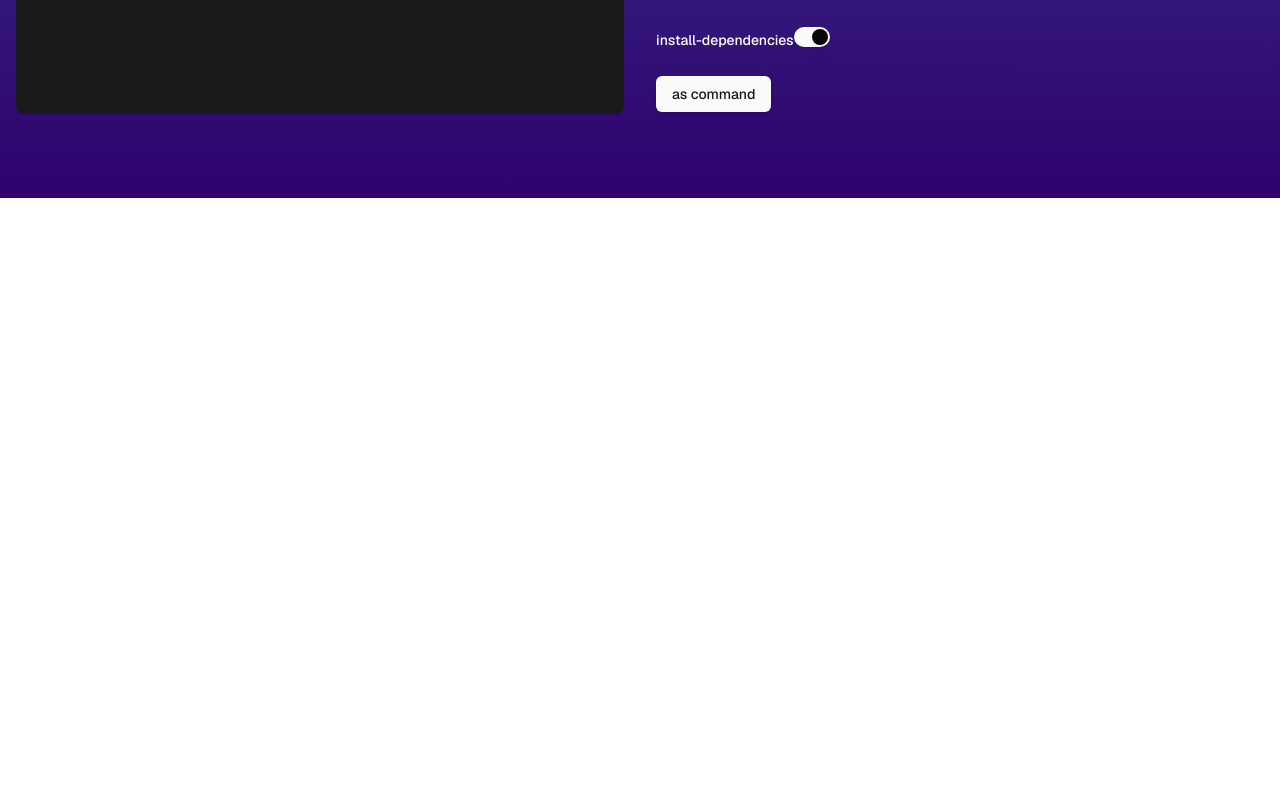
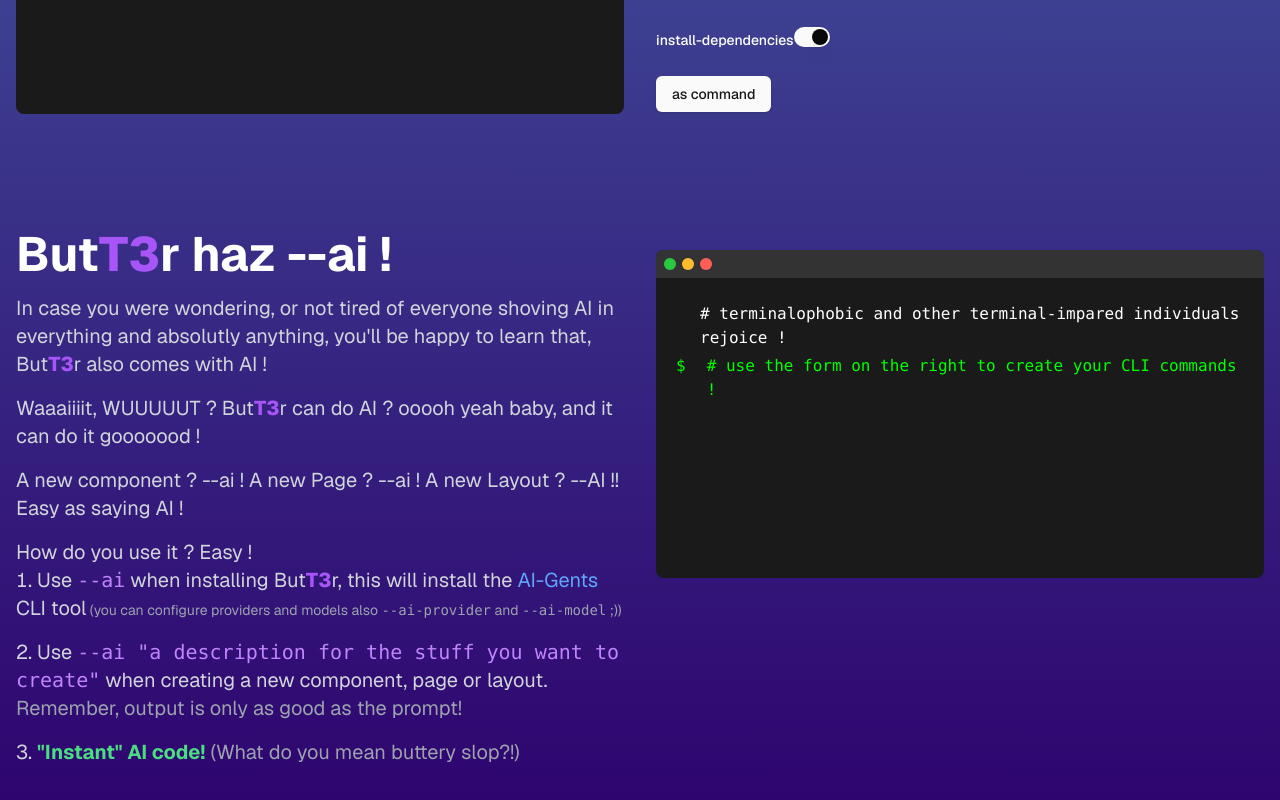
Before and after one commit to DimitriGilbert/ButT3r, a Next.js app in the folder butter.dev/: page / in a window 1280 px wide. Shown: the part 1460-2260 px from the top of the page. Before the commit the page ends 1658 px from the top, so only its background shows below. Built offline with nearby package versions, Linux system fonts and the light colour scheme.

Commit message:
[feat] --ai-example for component, page and layout

```diff
--- a/butter.dev/src/app/page.tsx
+++ b/butter.dev/src/app/page.tsx
@@ -12,6 +12,8 @@
 import { useState } from "react";
 import { Clickodrome } from "~/components/clickodrome";
 import { OutgoingLink } from "~/components/ui/outgoing-link";
+import Link from "next/link";
+import { GlowLink } from "~/components/ui/glow-link";
 
 export default function HomePage() {
   const [terminalCommands, setTerminalCommands] = useState<
@@ -26,7 +28,7 @@
     <main className="mt-12 flex min-h-screen flex-col items-center text-white">
       <Hero />
       <div className="container flex flex-col items-center gap-8 px-4 py-8">
-        <section className="grid grid-cols-1 gap-4 sm:grid-cols-2 md:gap-8 py-8">
+        <section className="grid grid-cols-1 gap-4 py-8 sm:grid-cols-2 md:gap-8">
           <OutgoingLink
             href="https://github.com/DimitriGilbert/ButT3r"
             className="rounded-xl bg-white/10 text-white hover:bg-white/20"
@@ -70,8 +72,8 @@
                 </HoverCardContent>
               </HoverCard>{" "}
               hiatus, I have lots of opinions and absolutly no insights ! So,
-              I've done my best to steal others work's and shove it into this CLI
-              tool !
+              I've done my best to steal others work's and shove it into this
+              CLI tool !
             </div>
             <div className="text-base text-gray-300 md:text-xl">
               It is written in bash (arguably the most amazing programming
@@ -121,6 +123,70 @@
             <Clickodrome onSubmit={handleSubmit} />
           </div>
         </section>
+        <section className="grid w-full grid-cols-1 gap-8 py-8 sm:grid-cols-2">
+          <div className="flex flex-col gap-4">
+            <h2 className="text-3xl font-bold text-white md:text-5xl">
+              But
+              <T3Link />r haz --ai !
+            </h2>
+            <div className="text-base text-gray-300 md:text-xl">
+              In case you were wondering, or not tired of everyone shoving AI in
+              everything and{" "}
+              <HoverCard>
+                <HoverCardTrigger>absolutly anything</HoverCardTrigger>
+                <HoverCardContent className="bg-gray-800 text-white">
+                  And I trully mean,{" "}
+                  <Link href="https://buttplug.io/">ANYTHING !</Link>
+                </HoverCardContent>
+              </HoverCard>
+              , you'll be happy to learn that, But
+              <T3Link />r also comes with AI !
+            </div>
+            <div className="text-base text-gray-300 md:text-xl">
+              Waaaiiiit, WUUUUUT ? But
+              <T3Link />r can do AI ? ooooh yeah baby, and it can do it gooooood
+              !
+            </div>
+            <div className="text-base text-gray-300 md:text-xl">
+              A new component ? --ai ! A new Page ? --ai ! A new Layout ? --AI
+              !! Easy as saying AI !
+            </div>
+            <div className="text-base text-gray-300 md:text-xl">
+              How do you use it ? Easy !
+              <ol className="space-y-4 list-decimal list-inside">
+                <li className="text-gray-300">
+                    Use <span className="font-mono text-purple-400">--ai</span> when installing But
+                    <T3Link />
+                    r, this will install the{" "}
+                    <GlowLink href="https://github.com/DimitriGilbert/ai-gents" className="text-blue-400 hover:text-blue-300">
+                      AI-Gents
+                    </GlowLink>{" "}CLI tool
+                    <span className="text-sm text-gray-400"> (you can configure providers and models also <span className="font-mono">--ai-provider</span> and <span className="font-mono">--ai-model</span> ;))</span>
+                </li>
+                <li className="text-gray-300">
+                  Use <span className="font-mono text-purple-400">--ai "a description for the stuff you want to create"</span> when creating a new component, page or layout. <span className="text-gray-400">Remember, output is only as good as the prompt!</span>
+                </li>
+                <li className="text-gray-300">
+                  <span className="font-bold text-green-400">"Instant" AI code!</span> <span className="text-gray-400">(What do you mean buttery slop?!)</span>
+                </li>
+              </ol>
+            </div>
+          </div>
+          <div className="flex flex-col gap-4">
+            <TerminalSimulator
+              startLine="# terminalophobic and other terminal-impared individuals rejoice !"
+              defaultTypingRandom={250}
+              defaultTypingSpeed={10}
+              commands={[
+                {
+                  prompt:
+                    "# use the form on the right to create your CLI commands !",
+                },
+                ...terminalCommands,
+              ]}
+            />
+          </div>
+        </section>
       </div>
     </main>
   );
```
Also changed, not shown: 4 other files (tests, documents, lock files or other folders).
